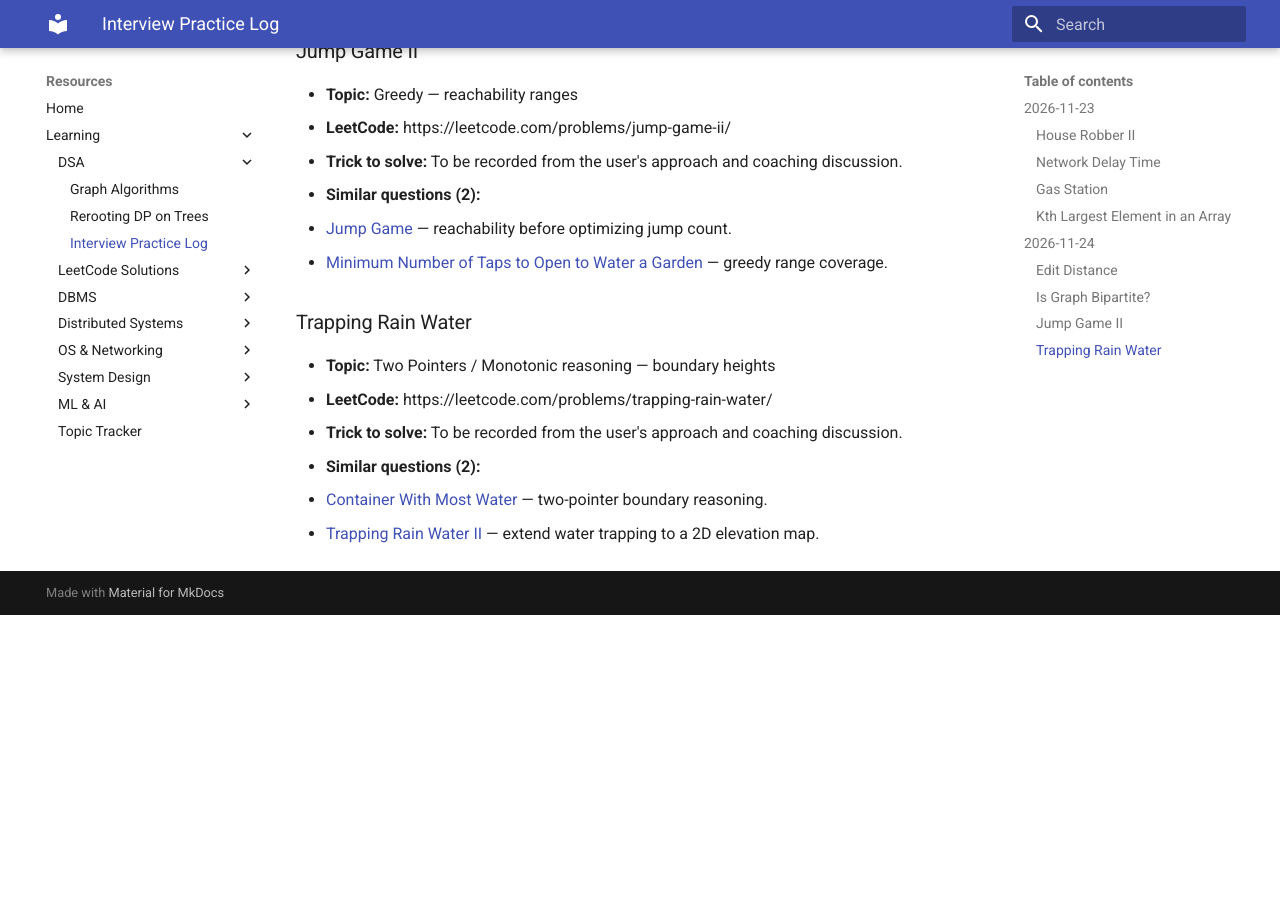
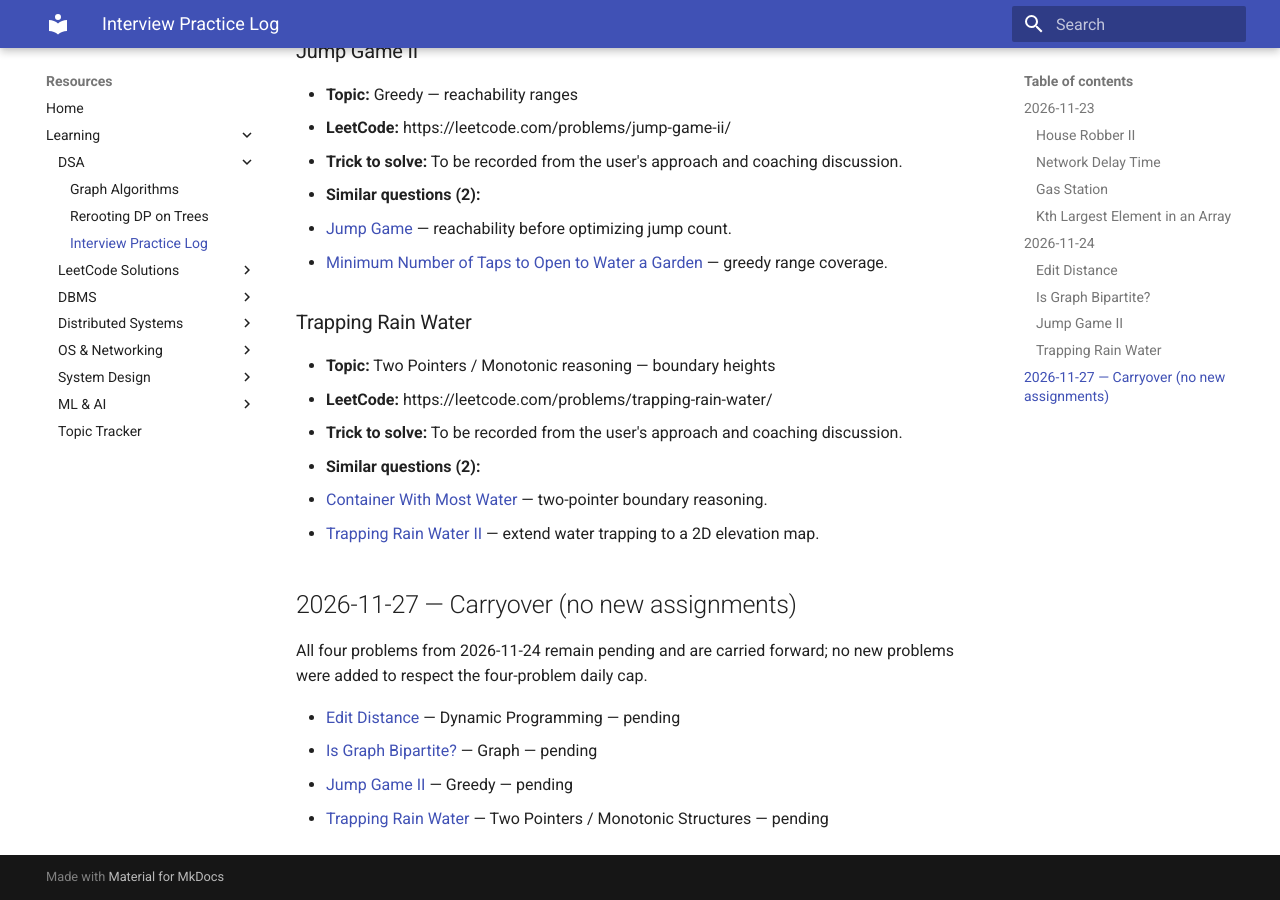
Before and after one commit to ashishpatidar123/resources, an MkDocs documentation site: the page built from docs/learning/dsa/practice-log.md, in a window 1280 px wide and 900 px high, scrolled down 2077 px. Built offline with MkDocs 1.6.1 and Material for MkDocs 9.7.7, drawn with Linux system fonts in a browser that asks for light colours; before the commit the page ends 2692 px from its top, so only the background shows below that.

Commit message:
Track Nov 27 DSA carryovers

```diff
--- a/docs/learning/dsa/practice-log.md
+++ b/docs/learning/dsa/practice-log.md
@@ -69,3 +69,12 @@ A compact, cumulative log for daily LeetCode interview practice. Keep only these
 - **Similar questions (2):**
   1. [Container With Most Water](https://leetcode.com/problems/container-with-most-water/) — two-pointer boundary reasoning.
   2. [Trapping Rain Water II](https://leetcode.com/problems/trapping-rain-water-ii/) — extend water trapping to a 2D elevation map.
+
+## 2026-11-27 — Carryover (no new assignments)
+
+All four problems from 2026-11-24 remain pending and are carried forward; no new problems were added to respect the four-problem daily cap.
+
+- [Edit Distance](https://leetcode.com/problems/edit-distance/) — Dynamic Programming — pending
+- [Is Graph Bipartite?](https://leetcode.com/problems/is-graph-bipartite/) — Graph — pending
+- [Jump Game II](https://leetcode.com/problems/jump-game-ii/) — Greedy — pending
+- [Trapping Rain Water](https://leetcode.com/problems/trapping-rain-water/) — Two Pointers / Monotonic Structures — pending
```
